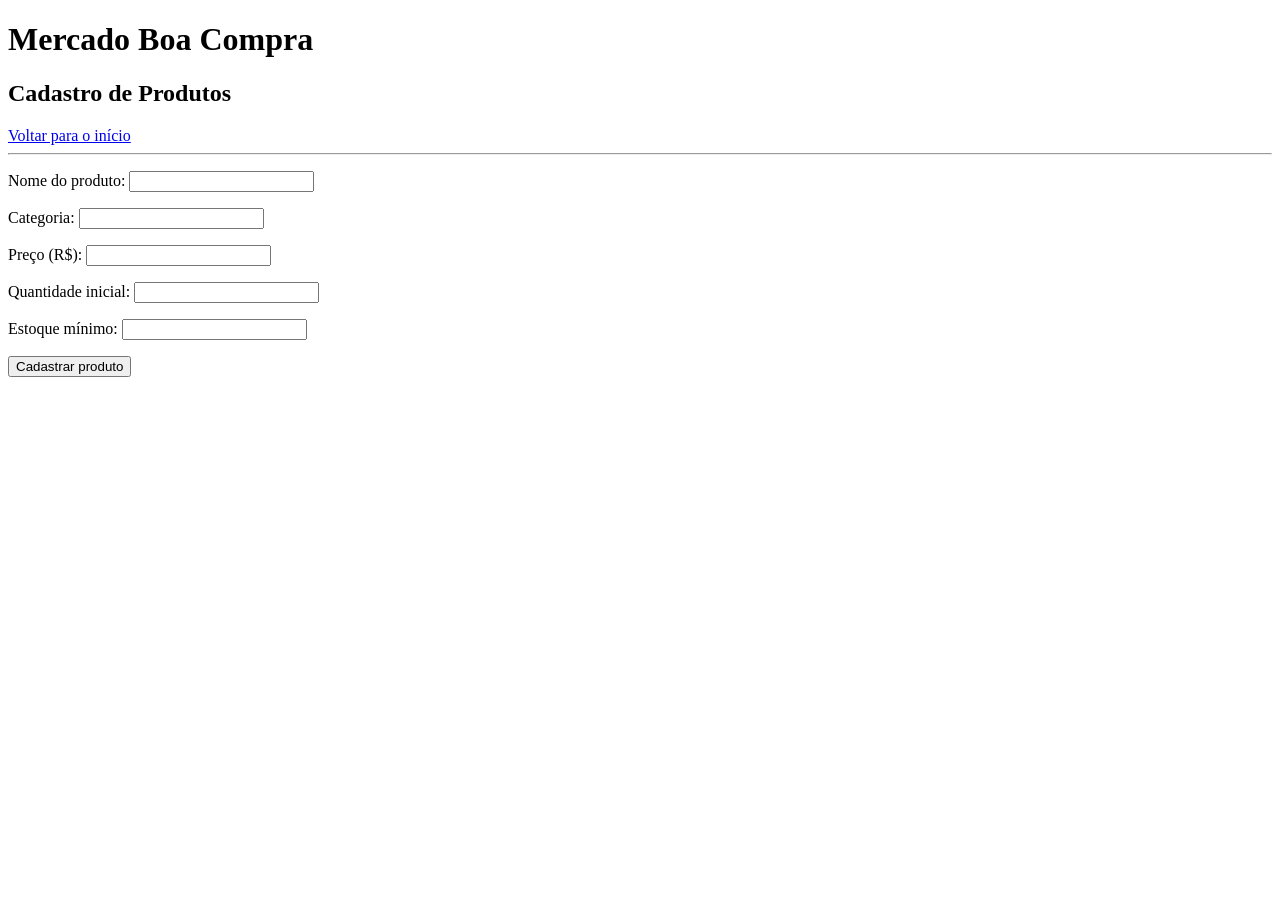
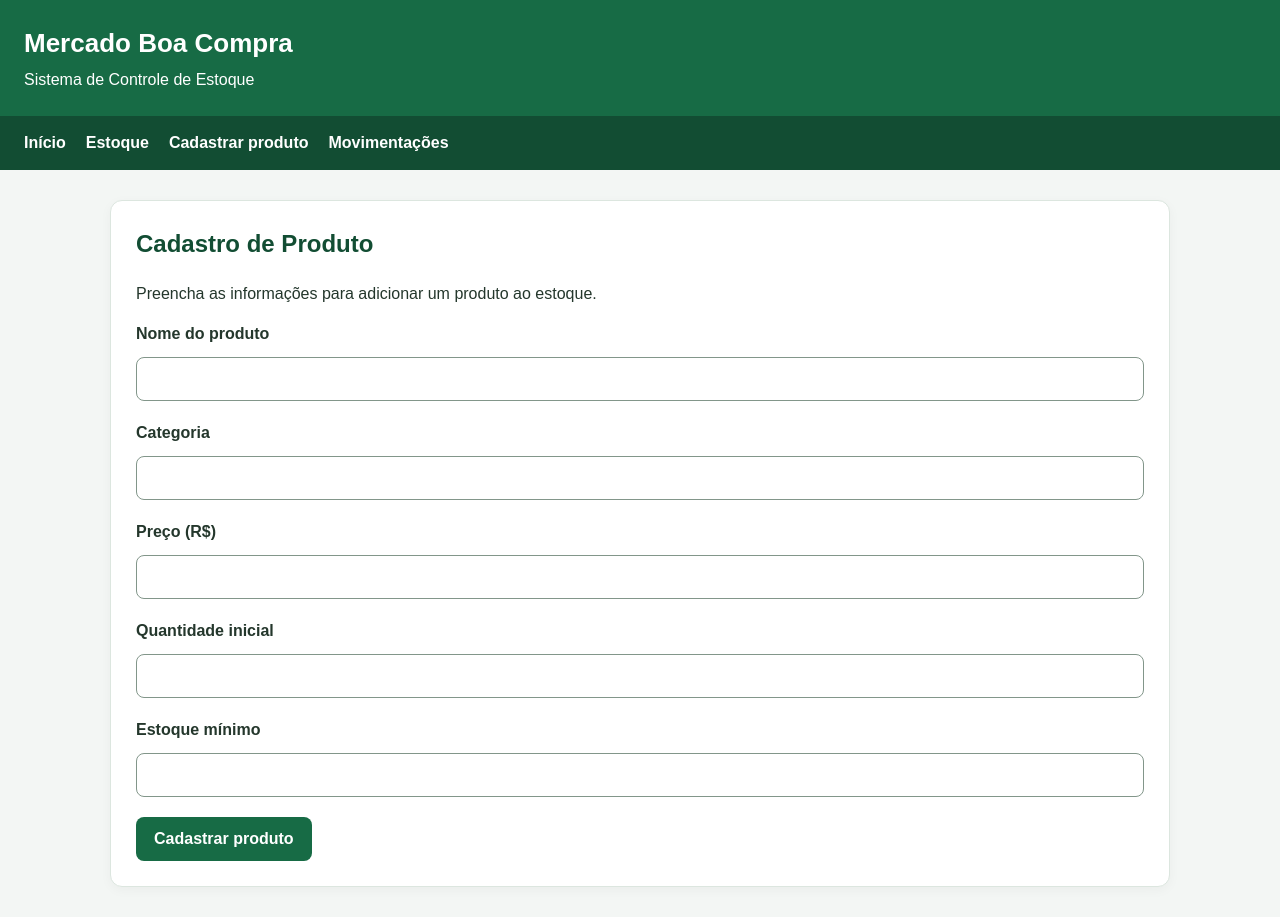
Before and after one commit to Lucas-088/mercado-boa-compra, a Flask app: page /produtos in a window 1280 px wide. Before the commit the page ends 377 px from the top, so only its background shows below. Run offline with Flask 3, Linux system fonts and the light colour scheme.

Commit message:
style: implementa interface visual do sistema

```diff
--- a/app.py
+++ b/app.py
@@ -15,24 +15,8 @@ app.secret_key = "desenvolvimento-local-temporario"
 
 @app.route("/")
 def pagina_inicial():
-    return """
-    <h1>Mercado Boa Compra</h1>
-    <h2>Sistema de Controle de Estoque</h2>
+    return render_template("index.html")
 
-    <p>Bem-vindo ao sistema de controle de estoque.</p>
-
-    <p>
-        <a href="/produtos">Cadastrar produto</a>
-    </p>
-
-    <p>
-        <a href="/estoque">Consultar estoque</a>
-    </p>
-
-    <p>
-       <a href="/movimentacao">Registrar movimentação</a>
-    </p>
-    """
 
 
 @app.route("/produtos", methods=["GET", "POST"])
--- /dev/null
+++ b/static/css/style.css
@@ -0,0 +1,193 @@
+
+/* Mercado Boa Compra - Estilos principais */
+
+:root {
+    --verde: #176b45;
+    --verde-escuro: #124d33;
+    --fundo: #f3f6f4;
+    --branco: #ffffff;
+    --texto: #24372c;
+    --cinza: #61766b;
+    --borda: #dce6df;
+    --alerta: #9a3412;
+}
+
+* {
+    box-sizing: border-box;
+}
+
+body {
+    margin: 0;
+    font-family: Arial, Helvetica, sans-serif;
+    background: var(--fundo);
+    color: var(--texto);
+    line-height: 1.5;
+}
+
+header {
+    background: var(--verde);
+    color: var(--branco);
+    padding: 24px;
+}
+
+header h1 {
+    margin: 0;
+    font-size: 26px;
+}
+
+header p {
+    margin: 5px 0 0;
+}
+
+nav {
+    background: var(--verde-escuro);
+    padding: 15px 24px;
+    display: flex;
+    gap: 20px;
+    flex-wrap: wrap;
+}
+
+nav a {
+    color: var(--branco);
+    text-decoration: none;
+    font-weight: bold;
+}
+
+nav a:hover {
+    text-decoration: underline;
+}
+
+main {
+    max-width: 1100px;
+    margin: 30px auto;
+    padding: 0 20px;
+}
+
+.card {
+    background: var(--branco);
+    border: 1px solid var(--borda);
+    border-radius: 12px;
+    padding: 25px;
+    margin-bottom: 20px;
+    box-shadow: 0 3px 12px rgba(0, 0, 0, 0.04);
+}
+
+h2 {
+    color: var(--verde-escuro);
+    margin-top: 0;
+}
+
+button,
+.botao {
+    display: inline-flex;
+    align-items: center;
+    justify-content: center;
+    background: var(--verde);
+    color: white;
+    border: none;
+    border-radius: 8px;
+    padding: 12px 18px;
+    min-height: 44px;
+    text-decoration: none;
+    font-size: 16px;
+    font-weight: bold;
+    cursor: pointer;
+}
+
+button:hover,
+.botao:hover {
+    background: var(--verde-escuro);
+}
+
+input,
+select {
+    width: 100%;
+    padding: 12px;
+    margin-top: 6px;
+    border: 1px solid #82968a;
+    border-radius: 8px;
+    font-size: 16px;
+    min-height: 44px;
+}
+
+label {
+    display: block;
+    font-weight: bold;
+    margin-bottom: 5px;
+}
+
+form p {
+    margin-bottom: 20px;
+}
+
+table {
+    width: 100%;
+    border-collapse: collapse;
+    background: white;
+}
+
+th,
+td {
+    padding: 14px;
+    border-bottom: 1px solid var(--borda);
+    text-align: left;
+}
+
+th {
+    background: #e9f1eb;
+}
+
+.tabela-container {
+    overflow-x: auto;
+}
+
+.alerta {
+    background: #fff1e8;
+    border: 1px solid #f0b48d;
+    color: var(--alerta);
+    padding: 14px;
+    border-radius: 8px;
+    margin: 15px 0;
+}
+
+.sucesso {
+    background: #e7f5ec;
+    border: 1px solid #92c9a6;
+    color: #14532d;
+    padding: 14px;
+    border-radius: 8px;
+    margin: 15px 0;
+}
+
+:focus-visible {
+    outline: 3px solid #d97706;
+    outline-offset: 3px;
+}
+
+@media (max-width: 600px) {
+    header {
+        padding: 20px;
+    }
+
+    header h1 {
+        font-size: 22px;
+    }
+
+    nav {
+        gap: 12px;
+    }
+
+    main {
+        margin: 20px auto;
+        padding: 0 12px;
+    }
+
+    .card {
+        padding: 18px;
+    }
+
+    th,
+    td {
+        padding: 10px;
+    }
+}
--- a/templates/produtos.html
+++ b/templates/produtos.html
@@ -1,89 +1,78 @@
 
 <!DOCTYPE html>
 <html lang="pt-BR">
-
 <head>
     <meta charset="UTF-8">
     <meta name="viewport"
           content="width=device-width, initial-scale=1.0">
-
-    <title>Cadastro de Produtos - Mercado Boa Compra</title>
+    <title>Cadastrar Produto - Mercado Boa Compra</title>
+    <link rel="stylesheet"
+          href="{{ url_for('static', filename='css/style.css') }}">
 </head>
-
 <body>
 
+<header>
     <h1>Mercado Boa Compra</h1>
-    <h2>Cadastro de Produtos</h2>
+    <p>Sistema de Controle de Estoque</p>
+</header>
 
-    <a href="/">Voltar para o início</a>
+<nav aria-label="Navegação principal">
+    <a href="{{ url_for('pagina_inicial') }}">Início</a>
+    <a href="{{ url_for('consultar_estoque') }}">Estoque</a>
+    <a href="{{ url_for('cadastrar_produto') }}">Cadastrar produto</a>
+    <a href="{{ url_for('registrar_movimentacao') }}">Movimentações</a>
+</nav>
 
-    <hr>
+<main>
+    <section class="card">
+        <h2>Cadastro de Produto</h2>
+        <p>Preencha as informações para adicionar um produto ao estoque.</p>
 
         {% with mensagens = get_flashed_messages(with_categories=true) %}
-        {% if mensagens %}
             {% for categoria, mensagem in mensagens %}
-                <p role="status">
+                <div class="{{ 'sucesso' if categoria == 'sucesso' else 'alerta' }}"
+                     role="alert">
                     {{ mensagem }}
-                </p>
+                </div>
             {% endfor %}
-        {% endif %}
         {% endwith %}
 
-    <form method="POST" action="{{ url_for('cadastrar_produto') }}">
+        <form method="POST">
 
             <p>
-            <label for="nome">Nome do produto:</label>
-            <input type="text"
-                   id="nome"
-                   name="nome"
-                   required
-                   maxlength="150">
+                <label for="nome">Nome do produto</label>
+                <input type="text" id="nome" name="nome"
+                       maxlength="120" required>
             </p>
 
             <p>
-            <label for="categoria">Categoria:</label>
-            <input type="text"
-                   id="categoria"
-                   name="categoria"
-                   required
-                   maxlength="100">
+                <label for="categoria">Categoria</label>
+                <input type="text" id="categoria" name="categoria"
+                       maxlength="80" required>
             </p>
 
             <p>
-            <label for="preco">Preço (R$):</label>
-            <input type="number"
-                   id="preco"
-                   name="preco"
-                   min="0"
-                   step="0.01"
-                   required>
+                <label for="preco">Preço (R$)</label>
+                <input type="number" id="preco" name="preco"
+                       min="0" step="0.01" required>
             </p>
 
             <p>
-            <label for="quantidade">Quantidade inicial:</label>
-            <input type="number"
-                   id="quantidade"
-                   name="quantidade"
-                   min="0"
-                   step="1"
-                   required>
+                <label for="quantidade">Quantidade inicial</label>
+                <input type="number" id="quantidade" name="quantidade"
+                       min="0" step="1" required>
             </p>
 
             <p>
-            <label for="estoque_minimo">Estoque mínimo:</label>
-            <input type="number"
-                   id="estoque_minimo"
-                   name="estoque_minimo"
-                   min="0"
-                   step="1"
-                   required>
+                <label for="estoque_minimo">Estoque mínimo</label>
+                <input type="number" id="estoque_minimo" name="estoque_minimo"
+                       min="0" step="1" required>
             </p>
 
-        <button type="submit">
-            Cadastrar produto
-        </button>
-
+            <button type="submit">Cadastrar produto</button>
         </form>
+    </section>
+</main>
 
 </body>
 </html>
```
Also changed, not shown: templates/estoque.html (+53 -12 lines), templates/index.html (added, +74 -0 lines), templates/movimentacao.html (+34 -45 lines), templates/resultado.html (+32 -21 lines). Lines whose indentation alone changed are shown as unchanged.
